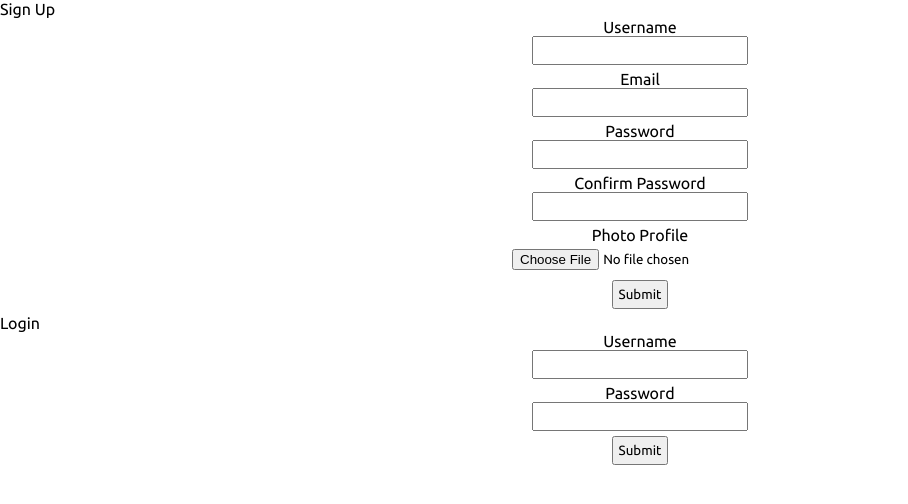
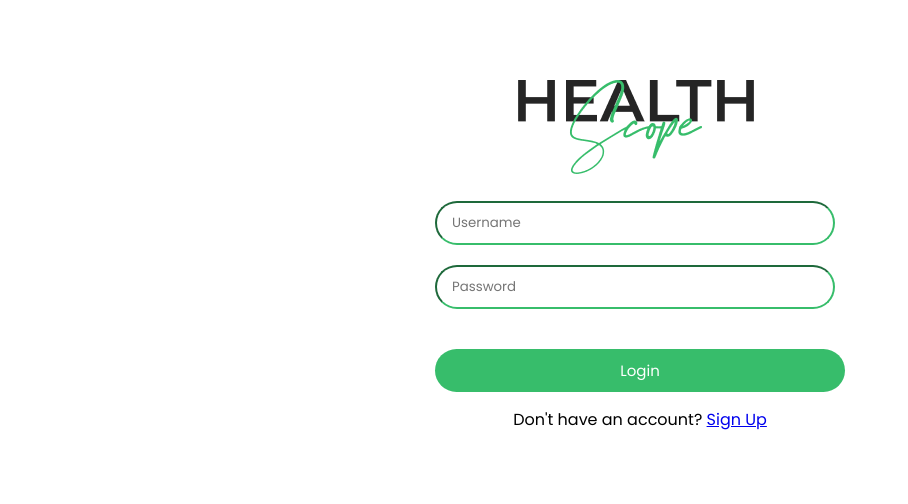
Before and after one commit to MehmedAzka/healthScope, a PHP site: page / in a window 1280 px wide. Shown: the top 504 px of the page, without its empty margins (0-908 px from the left). Run offline with PHP 8.4, Linux system fonts and the light colour scheme.

Commit message:
login and sign up

```diff
--- a/css/loginRegister.css
+++ b/css/loginRegister.css
@@ -1,21 +1,79 @@
-@import url('https://fonts.googleapis.com/css2?family=Ubuntu:wght@400;500;700&display=swap');
+@import url("https://fonts.googleapis.com/css2?family=Poppins:wght@100;400;500;700&display=swap");
 
 * {
   margin: 0;
   padding: 0;
   box-sizing: border-box;
+  font-family: "Poppins", sans-serif;
+}
+
+.container {
+  width: 450px;
+  max-width: 100%;
+  padding: 20px;
+  background-color: #fff;
+  border-radius: 8px;
+  margin-top: 60px;
   text-decoration: none;
-    font-family: 'Ubuntu', sans-serif;
+}
+
+body {
+    display: flex;
+    justify-content: center;
+}
+
+.signup input {
+  margin: 0 0 20px 0;
+  padding: 10px;
+  padding-left: 15px;
+  width: 400px;
+}
+
+.signup img {
+    margin-left: 80px;
+  margin-bottom: 20px;
+}
+
+.signup p {
+  text-align: center;
+  padding-top: 15px;
+}
+
+.login input {
+  margin: 0 0 20px 0;
+  padding: 10px;
+  padding-left: 15px;
+  width: 400px;
+}
+
+.login img {
+  margin-bottom: 20px;
+  margin-left: 80px;
+}
+
+.login p {
+  text-align: center;
+  padding-top: 15px;
+}
+
+input {
+  border-radius: 50px;
+  margin: 20px;
+  border-color: #37bd6b;
+}
+
+button {
+  padding: 10px;
+  margin-top: 20px;
+  border-radius: 50px;
+  font-size: 15px;
+  background-color: #37bd6b;
+  border: none;
+  color: white;
 }
 
 form {
   display: flex;
   flex-direction: column;
   justify-content: center;
-    align-items: center;
 }
-
-input {
-    margin: 0 0 5px 0;
-    padding: 5px;
-}
--- a/index.php
+++ b/index.php
@@ -23,41 +23,66 @@ include "function.php";
         <?php unset($_SESSION['error']); ?>
     <?php } ?>
 
+    <div class="container">
         <!-- Register -->
-    <p>Sign Up</p>
+        <div class="signup">
+            <img src="images/logo-1.png" alt="">
             <form action="function.php" method="post" enctype="multipart/form-data">
-        <label for="username">Username</label>
-        <input id="username" type="text" maxlength="225" autocomplete="off" name="username" required>
+                <input id="username" placeholder="Username" type="text" maxlength="225" autocomplete="off" name="username" required>
 
-        <label for="email">Email</label>
-        <input id="email" type="email" maxlength="225" autocomplete="off" name="email" required>
+                <input id="email" placeholder="Email" type="email" maxlength="225" autocomplete="off" name="email" required>
 
-        <label for="password">Password</label>
-        <input id="password" type="password" maxlength="225" autocomplete="off" name="password" required>
+                <input id="password" placeholder="Password" type="password" maxlength="225" autocomplete="off" name="password" required>
 
-        <label for="confirm-password">Confirm Password</label>
-        <input id="confirm-password" type="password" maxlength="225" autocomplete="off" name="confirm-password"
-            required>
-
-        <label for="photo">Photo Profile</label>
-        <input id="photo" type="file" maxlength="225" autocomplete="off" name="photo">
+                <input id="confirm-password" placeholder="Confirm Password" type="password" maxlength="225" autocomplete="off" name="confirm-password" required>
 
                 <input type="hidden" value="user" name="role">
 
-        <input type="submit" value="Submit" name="regis-user">
+                <button type="submit" value="Submit" name="regis-user">Sign Up</button>
             </form>
+            <p>Already have an account? <a href="#" onclick="toggleForm('login')">Login</a></p>
+        </div>
+
 
         <!-- Login -->
-    <p>Login</p>
+        <div class="login">
+            <img src="images/logo-1.png" alt="">
             <form action="function.php" method="post">
-        <label for="username">Username</label>
-        <input id="username" type="text" maxlength="225" autocomplete="off" name="username" required>
 
-        <label for="password">Password</label>
-        <input id="password" type="password" maxlength="225" autocomplete="off" name="password" required>
+                <input id="username" placeholder="Username" type="text" maxlength="225" autocomplete="off" name="username" required>
 
-        <input type="submit" value="Submit" name="login-user">
+                <input id="password" placeholder="Password" type="password" maxlength="225" autocomplete="off" name="password" required>
+
+                <button type="submit" value="Submit" name="login-user">Login</button>
+                <p>Don't have an account? <a href="#" onclick="toggleForm('signup')">Sign Up</a></p>
             </form>
+        </div>
+
+    </div>
+
+    <script>
+        function toggleForm(formToShow) {
+            const loginForm = document.querySelector('.login');
+            const signupForm = document.querySelector('.signup');
+
+            if (formToShow === 'login') {
+                loginForm.style.display = 'block';
+                signupForm.style.display = 'none';
+            } else if (formToShow === 'signup') {
+                loginForm.style.display = 'none';
+                signupForm.style.display = 'block';
+            }
+        }
+
+        // Sembunyikan form registrasi dan tampilkan form login saat halaman dimuat
+        document.addEventListener('DOMContentLoaded', function() {
+            const loginForm = document.querySelector('.login');
+            const signupForm = document.querySelector('.signup');
+
+            loginForm.style.display = 'block';
+            signupForm.style.display = 'none';
+        });
+    </script>
 </body>
 
 </html>
```
Also changed, not shown: images/logo-1.png (added). Lines whose indentation alone changed are shown as unchanged.
